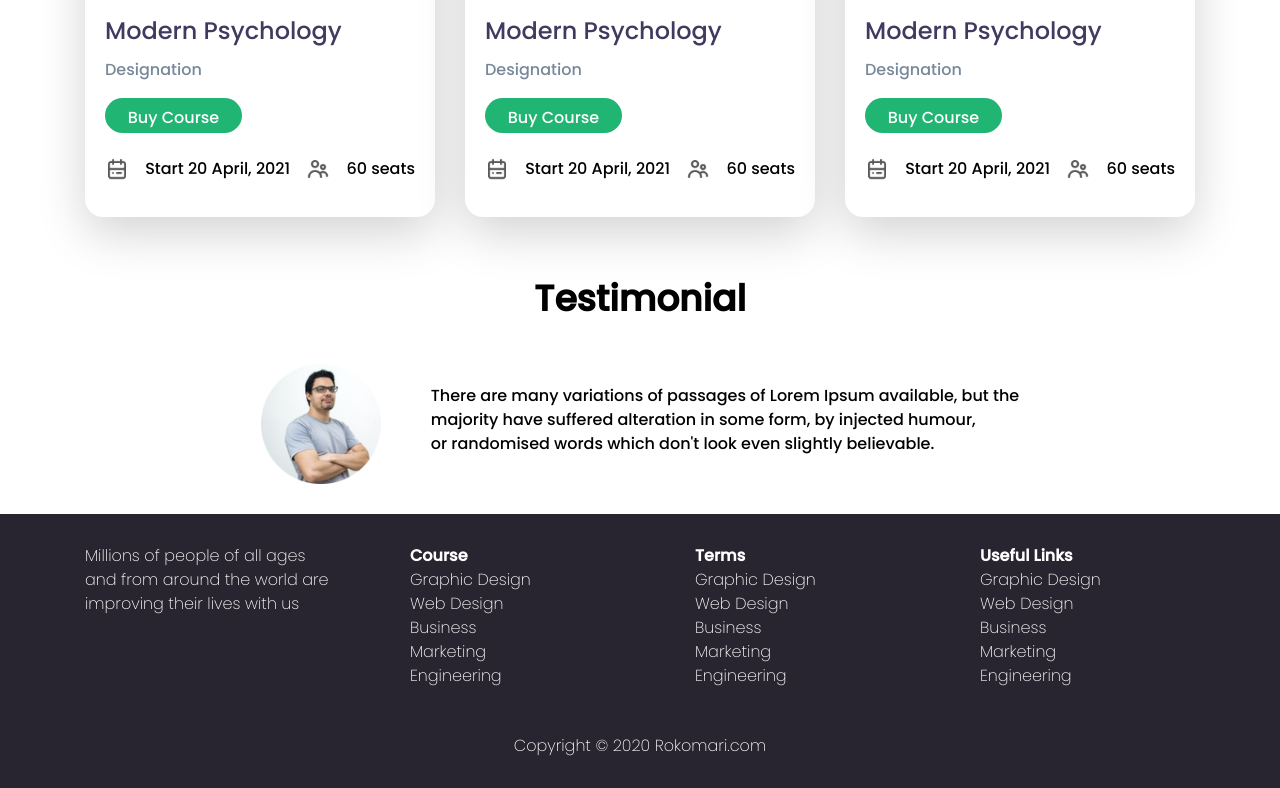
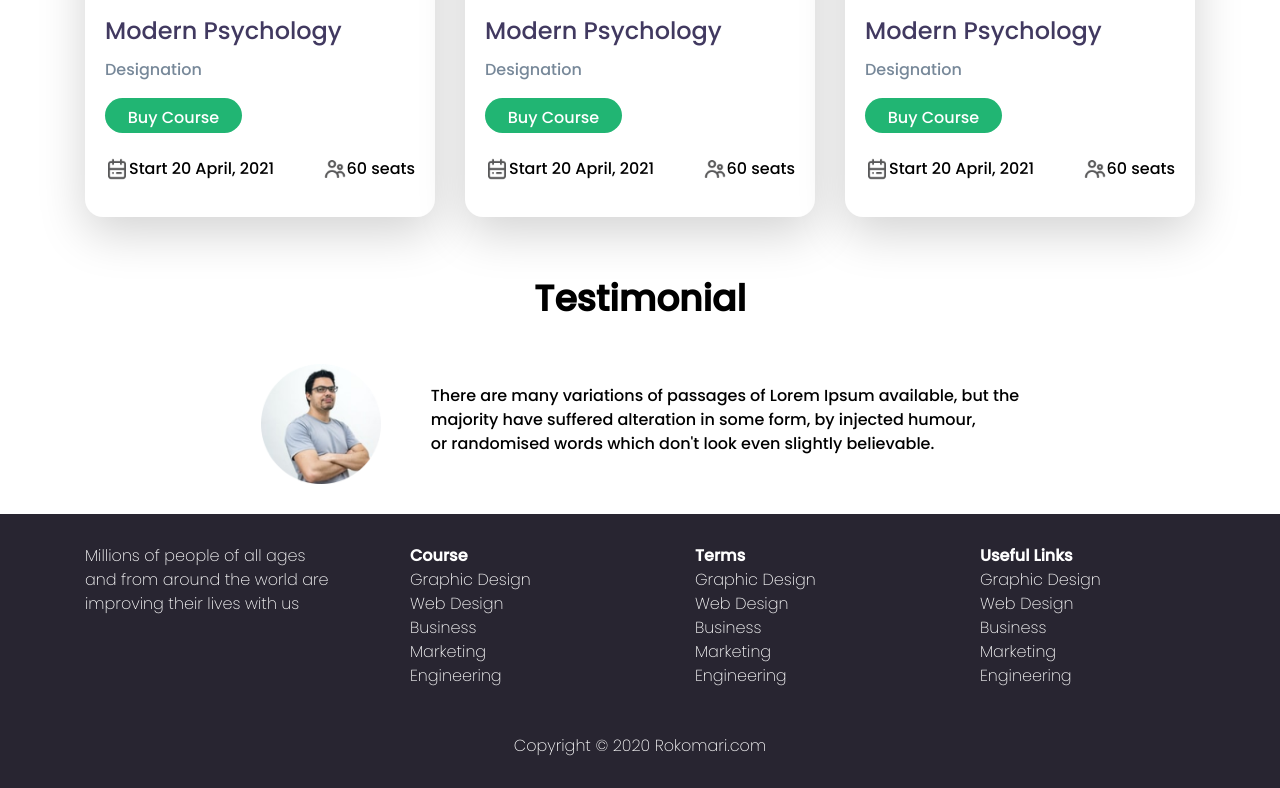
Before and after one commit to InjamulRashik/e-school-website, a plain HTML site: page index.html in a window 1280 px wide. Shown: the part 1227-2015 px from the top of the page. Drawn offline with nearby package versions, Linux system fonts and the light colour scheme.

Commit message:
date-seat placement updated!

```diff
--- a/index.html
+++ b/index.html
@@ -132,14 +132,18 @@
               <a id="card-btn" class="nav-link" href="#contact">Buy Course</a>
               <br />
               <div class="date-seat d-flex justify-content-between">
+                <div class="d-flex justify-content-star">
                   <img src="./ICON/calendar.png" alt="" />
                   <p class="date-seat">
                     Start 20 April, 2021
                   </p>
+                </div>
+                <div class="d-flex justify-content-star">
                   <img src="./ICON/people.png" alt="" />
                   <p class="date-seat">
                     60 seats
                   </p>
+                </div>
               </div>
             </div>
           </div>
@@ -158,14 +162,18 @@
               <a id="card-btn" class="nav-link" href="#contact">Buy Course</a>
               <br />
               <div class="date-seat d-flex justify-content-between">
+                <div class="d-flex justify-content-star">
                   <img src="./ICON/calendar.png" alt="" />
                   <p class="date-seat">
                     Start 20 April, 2021
                   </p>
+                </div>
+                <div class="d-flex justify-content-star">
                   <img src="./ICON/people.png" alt="" />
                   <p class="date-seat">
                     60 seats
                   </p>
+                </div>
               </div>
             </div>
           </div>
@@ -184,14 +192,18 @@
               <a id="card-btn" class="nav-link" href="#contact">Buy Course</a
               ><br />
               <div class="date-seat d-flex justify-content-between">
+                <div class="d-flex justify-content-star">
                   <img src="./ICON/calendar.png" alt="" />
                   <p class="date-seat">
                     Start 20 April, 2021
                   </p>
+                </div>
+                <div class="d-flex justify-content-star">
                   <img src="./ICON/people.png" alt="" />
                   <p class="date-seat">
                     60 seats
                   </p>
+                </div>
               </div>
             </div>
           </div>
```
Lines whose indentation alone changed are shown as unchanged.
